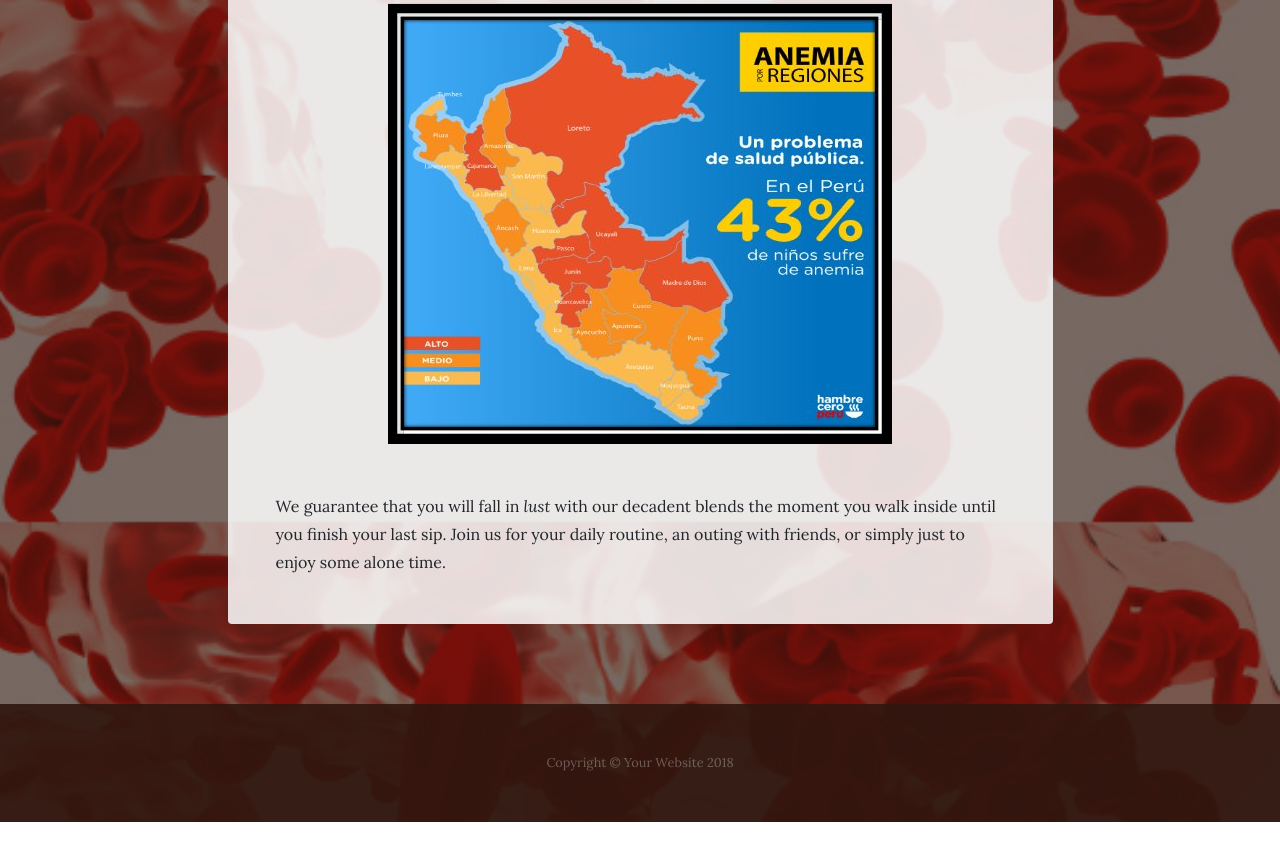
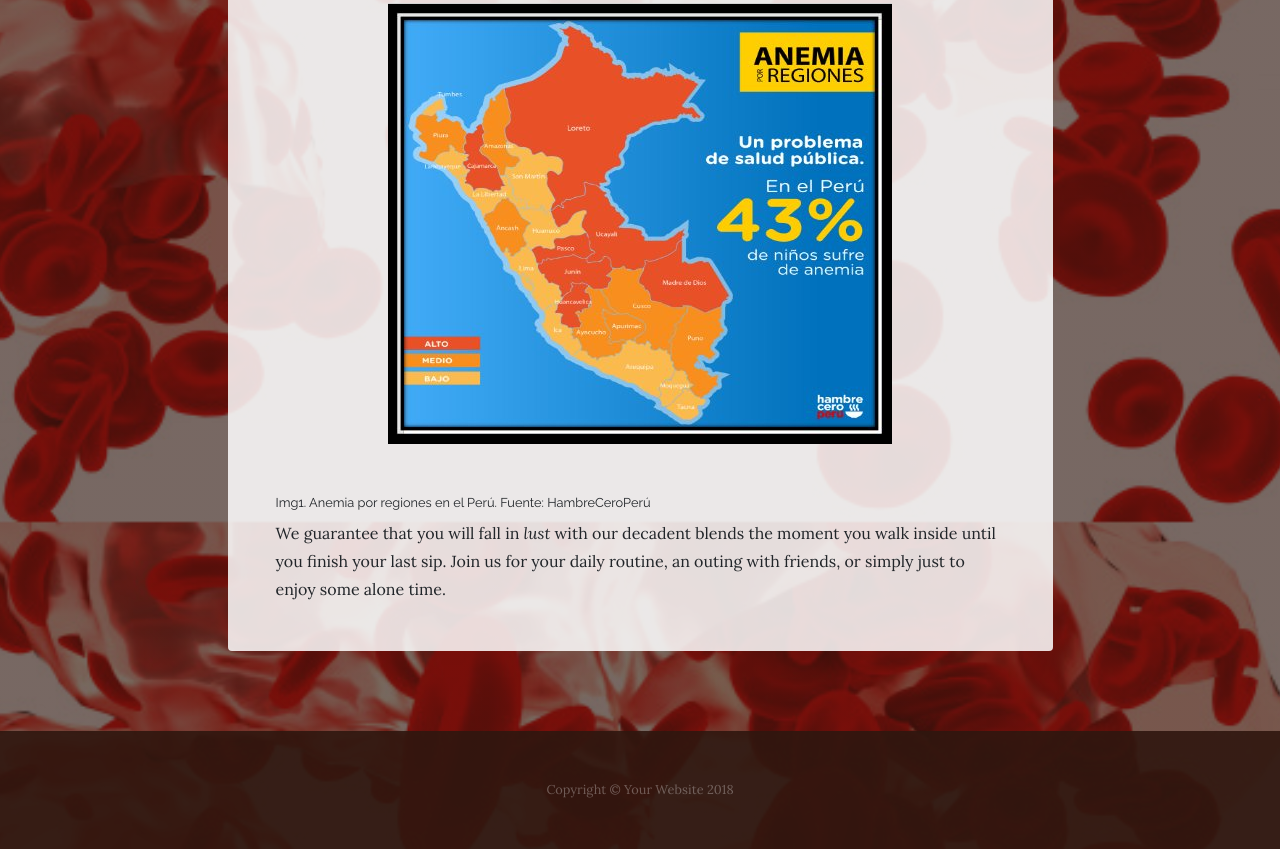
Before and after one commit to JoseCebrian12/GPI2911, a website: page about.html in a window 1280 px wide. Shown: the part 1078-1927 px from the top of the page. Before the commit the page ends 1900 px from the top, so only its background shows below. Drawn offline with Linux system fonts and the light colour scheme.

Commit message:
Update about.html

```diff
--- a/about.html
+++ b/about.html
@@ -70,6 +70,7 @@
                 </h2>
                 <p>La prevalencia de anemia en niñas y niños de 6 a 35 meses en el año 2017 fue más alta en Puno (75,9%), seguida de Loreto (61,5%) y Ucayali (59,1%.) Por el contrario, disminuyó en la Provincia Constitucional del Callao (32,4%), Provincia de Lima (33,3%) y Arequipa (34,2%) [1].</p>
                 <img class="img-fluid mb-5 d-block mx-auto" src="img/imagen1.jpg" alt="">
+                <h6><small>Img1. Anemia por regiones en el Perú. Fuente: HambreCeroPerú</small></h6>
                 <p class="mb-0">We guarantee that you will fall in <em>lust</em> with our decadent blends the moment you walk inside until you finish your last sip. Join us for your daily routine, an outing with friends, or simply just to enjoy some alone time.</p>
               </div>
             </div>
```
